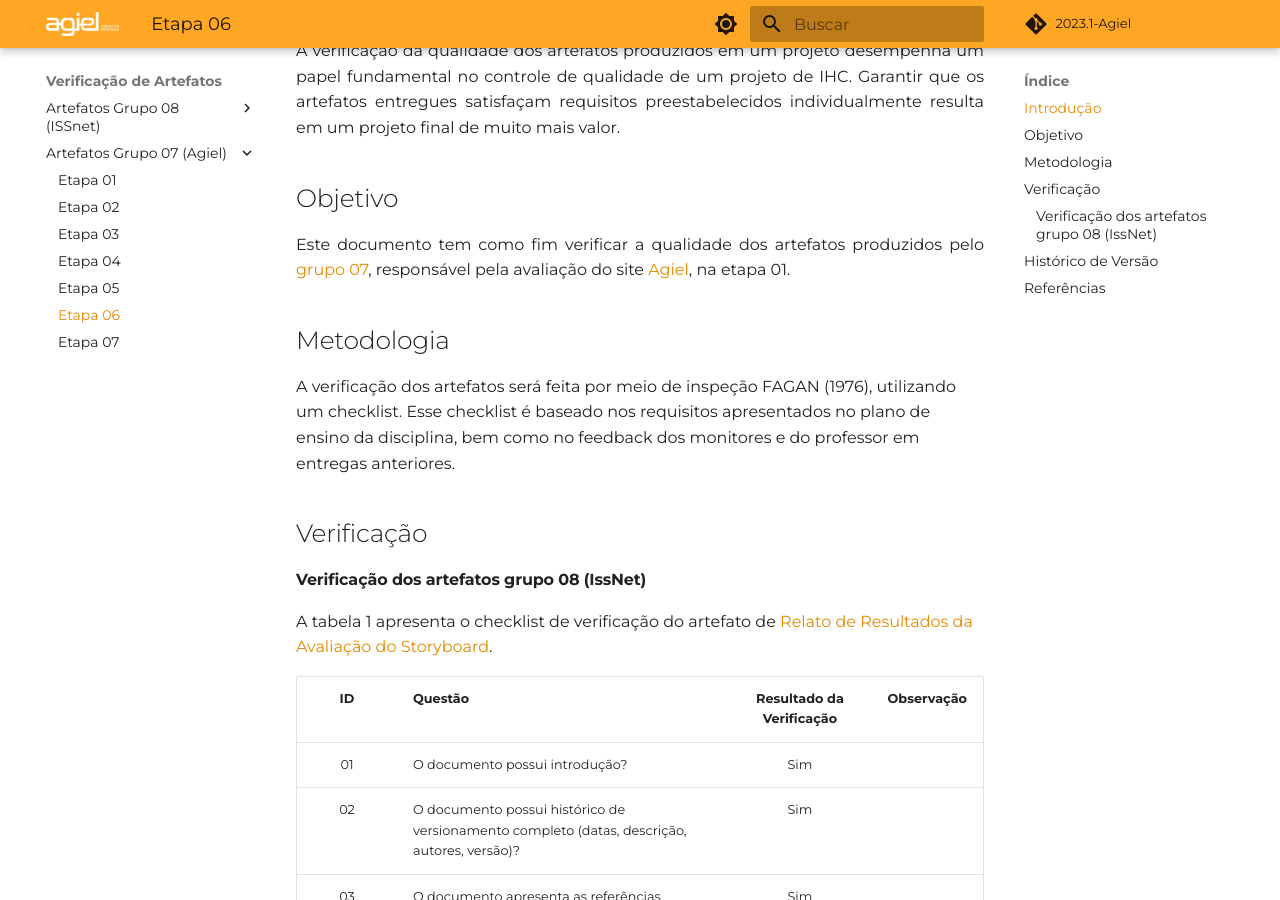
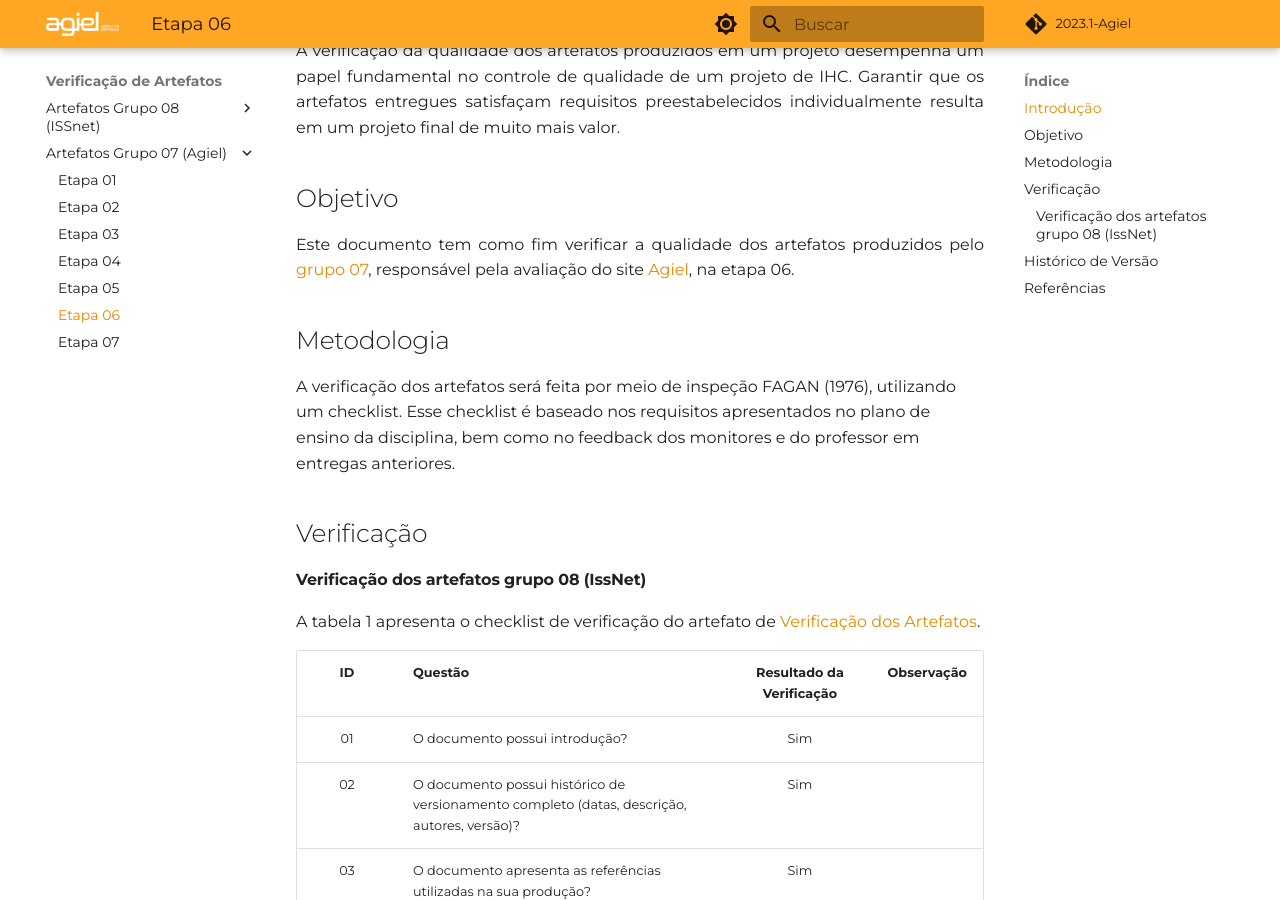
Before and after one commit to Interacao-Humano-Computador/2023.1-Agiel, an MkDocs documentation site: the page built from docs/verificacao/grupo_7/etapa_6.md, in a window 1280 px wide and 900 px high, scrolled down 282 px. Built offline with MkDocs 1.6.1 and Material for MkDocs 9.7.7, drawn with Linux system fonts in a browser that asks for light colours; some web fonts are replaced; comment, search, counter and statistics services are not loaded.

Commit message:
docs: adicionado detalhes

```diff
--- a/docs/verificacao/grupo_7/etapa_6.md
+++ b/docs/verificacao/grupo_7/etapa_6.md
@@ -7,7 +7,7 @@ A verificação da qualidade dos artefatos produzidos em um projeto desempenha u
 
 ## Objetivo
 <p align="justify">
-Este documento tem como fim verificar a qualidade dos artefatos produzidos pelo <a href="https://github.com/Interacao-Humano-Computador/2023.1-Agiel">grupo 07</a>, responsável pela avaliação do site <a href="https://www.agiel.com.br/site/">Agiel</a>, na etapa 01.
+Este documento tem como fim verificar a qualidade dos artefatos produzidos pelo <a href="https://github.com/Interacao-Humano-Computador/2023.1-Agiel">grupo 07</a>, responsável pela avaliação do site <a href="https://www.agiel.com.br/site/">Agiel</a>, na etapa 06.
 </p>
 
 ## Metodologia
@@ -17,7 +17,7 @@ A verificação dos artefatos será feita por meio de inspeção FAGAN (1976), u
 
 #### Verificação dos artefatos grupo 08 (IssNet)
 
-A tabela 1 apresenta o checklist de verificação do artefato de [Relato de Resultados da Avaliação do Storyboard](https://github.com/Interacao-Humano-Computador/2023.1-Agiel/blob/main/docs/desenvolvimento/storyboard/relatos_storyboard.md).
+A tabela 1 apresenta o checklist de verificação do artefato de [Verificação dos Artefatos](https://interacao-humano-computador.github.io/2023.1-Agiel/verificacao/grupo_8/etapa_1/).
 
 | ID | Questão | Resultado da Verificação | Observação |
 |:---:| --- | :---: | :---: |
```
